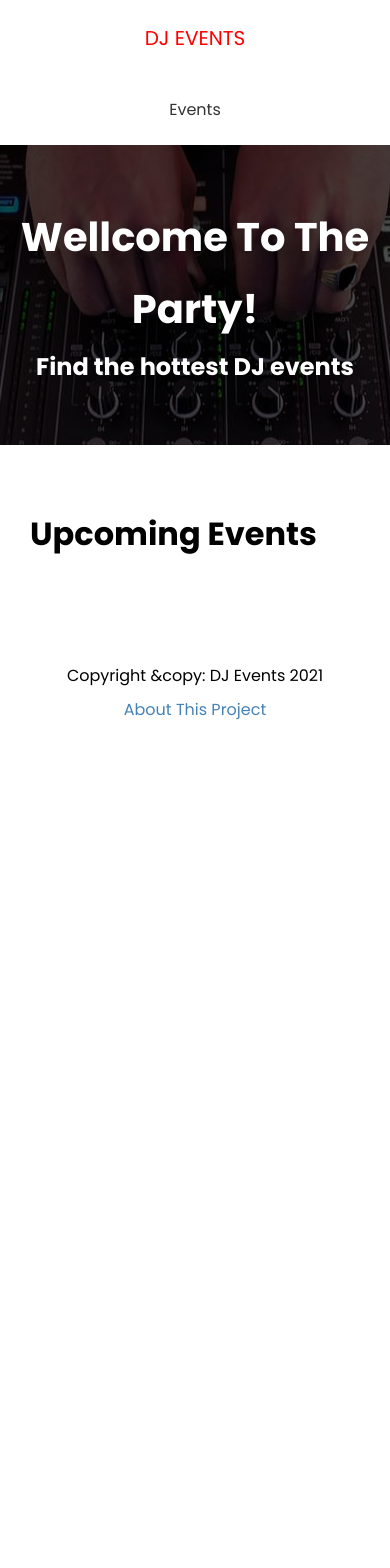
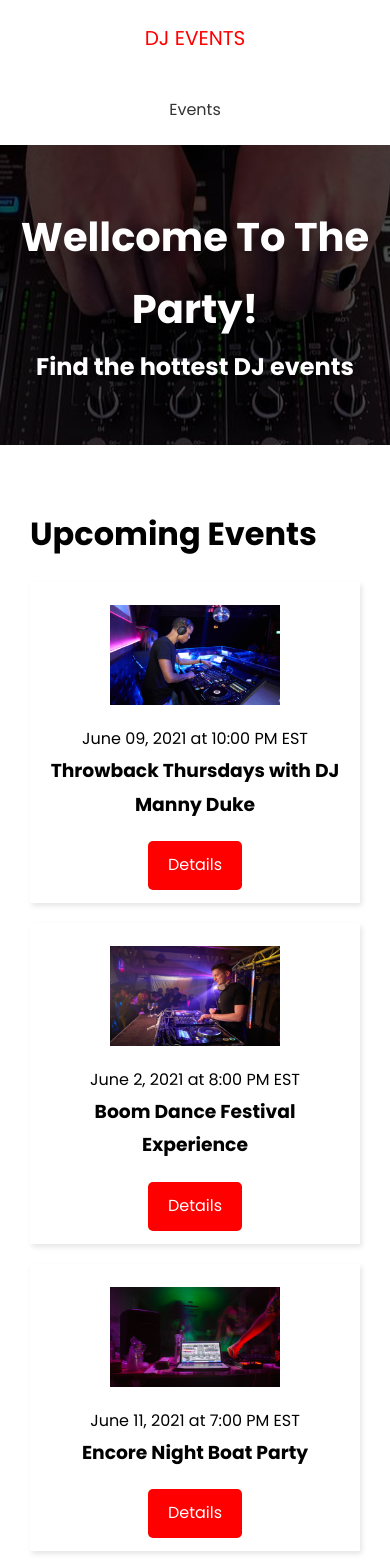
Before and after one commit to JonathanChaochen/dj-events-frontend, a Next.js app: page / in a window 390 px wide. Shown: the top 1568 px of the page. Before the commit the page ends 844 px from the top, so only its background shows below. Built offline with nearby package versions, Linux system fonts and the light colour scheme; no server answers.

Commit message:
Displaying Events

```diff
--- /dev/null
+++ b/components/EventItem.js
@@ -0,0 +1,29 @@
+import Link from 'next/link';
+import Image from 'next/image';
+import styles from '@/styles/EventItem.module.css';
+
+export default function EventItem({ evt }) {
+  return (
+    <div className={styles.event}>
+      <div className={styles.img}>
+        <Image
+          src={evt.image ? evt.image : '/images/event-default.png'}
+          width={170}
+          height={100}
+        />
+      </div>
+      <div className={styles.info}>
+        <span>
+          {evt.date} at {evt.time}
+        </span>
+        <h3>{evt.name}</h3>
+      </div>
+
+      <div className={styles.link}>
+        <Link href={`/events/${evt.slug}`}>
+          <a className="btn"> Details</a>
+        </Link>
+      </div>
+    </div>
+  );
+}
--- a/pages/index.js
+++ b/pages/index.js
@@ -1,9 +1,23 @@
+import Link from 'next/link'
 import Layout from '@/components/Layout';
+import EventItem from '@/components/EventItem';
 import { API_URL } from '@/config/index';
+
 export default function HomePage({ events }) {
   return (
     <Layout>
       <h1>Upcoming Events</h1>
+      {events.length === 0 && <h3>No Events to show</h3>}
+
+      {events.map((evt) => (
+        <EventItem key={evt.id} evt={evt} />
+      ))}
+
+      {events.length > 0 && (
+        <Link href="/events">
+          <a className="'btn-secondary">View All Events</a>
+        </Link>
+      )}
     </Layout>
   );
 }
@@ -15,7 +29,7 @@
 
   // return events
   return {
-    props: { events },
+    props: { events: events.slice(0, 3) },
     revalidate: 1,
   };
 }
--- /dev/null
+++ b/styles/EventItem.module.css
@@ -0,0 +1,28 @@
+.event {
+  display: flex;
+  justify-content: space-between;
+  align-items: center;
+  margin: 20px 0;
+  padding: 13px;
+  box-shadow: 2px 3px 5px rgba(0, 0, 0, 0.1);
+}
+
+.img {
+  flex: 1;
+  margin: 10px;
+}
+
+.info {
+  flex: 2;
+}
+
+@media (max-width: 600px) {
+  .event {
+    flex-direction: column;
+    text-align: center;
+  }
+
+  .info {
+    margin-bottom: 20px;
+  }
+}
```
Also changed, not shown: pages/events/index.js (+24 -4 lines).
